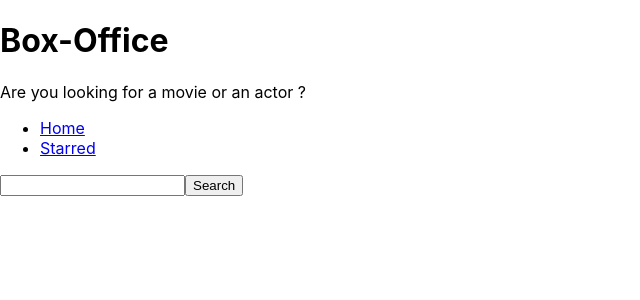
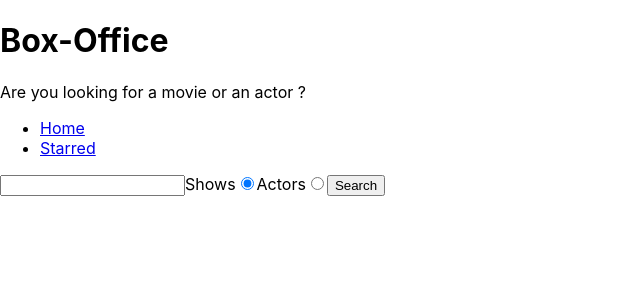
Before and after one commit to RithiFrancis/Box-Office-App, a React (Create React App) app: page / in a window 1280 px wide. Shown: the top 300 px of the page, without its empty margins (0-640 px from the left). Built offline with nearby package versions, Linux system fonts and the light colour scheme.

Commit message:
added search for actors

```diff
--- a/src/api/tvmaze.js
+++ b/src/api/tvmaze.js
@@ -8,3 +8,5 @@
 };
 
 export const searchForShows = query => apiGet(`/search/shows?q=${query}`);
+
+export const searchForPeople = query => apiGet(`/search/people?q=${query}`);
--- a/src/pages/Home.jsx
+++ b/src/pages/Home.jsx
@@ -1,13 +1,19 @@
 import { useState } from 'react';
-import { searchForShows } from './../api/tvmaze';
+import { searchForShows, searchForPeople } from './../api/tvmaze';
 
 const Home = () => {
   const [searchStr, setSearchStr] = useState('');
   const [apiData, setApiData] = useState(null);
   const [apiDataError, setApiDataError] = useState(null);
+  const [searchOption, setSearchOption] = useState('shows');
 
+  console.log(searchOption);
   const onSearchInputChange = ev => {
     setSearchStr(ev.target.value);
+  };
+
+  const onRadioChange = ev => {
+    setSearchOption(ev.target.value);
   };
 
   const onSearch = async ev => {
@@ -16,8 +22,13 @@
     try {
       setApiDataError(null);
 
-      const result = await searchForShows(searchStr);
-      setApiData(result);
+      if (searchOption === 'shows') {
+        const result = await searchForShows(searchStr);
+        setApiData(result);
+      } else {
+        const result = await searchForPeople(searchStr);
+        setApiData(result);
+      }
     } catch (error) {
       setApiDataError(error);
     }
@@ -29,9 +40,11 @@
     }
 
     if (apiData) {
-      return apiData.map(data => (
-        <div key={data.show.id}>{data.show.name}</div>
-      ));
+      return apiData[0].show
+        ? apiData.map(data => <div key={data.show.id}>{data.show.name}</div>)
+        : apiData.map(data => (
+            <div key={data.person.id}>{data.person.name}</div>
+          ));
     }
 
     return null;
@@ -41,6 +54,29 @@
     <div>
       <form onSubmit={onSearch}>
         <input type="text" value={searchStr} onChange={onSearchInputChange} />
+
+        <label>
+          Shows
+          <input
+            type="radio"
+            name="search-option"
+            value="shows"
+            checked={searchOption === 'shows'}
+            onChange={onRadioChange}
+          />
+        </label>
+
+        <label>
+          Actors
+          <input
+            type="radio"
+            name="search-option"
+            value="actors"
+            checked={searchOption === 'actors'}
+            onChange={onRadioChange}
+          />
+        </label>
+
         <button type="submit">Search</button>
       </form>
 
```
